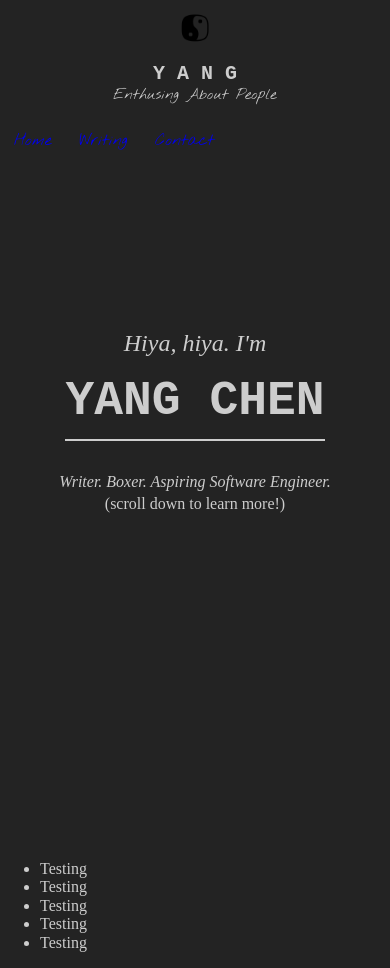
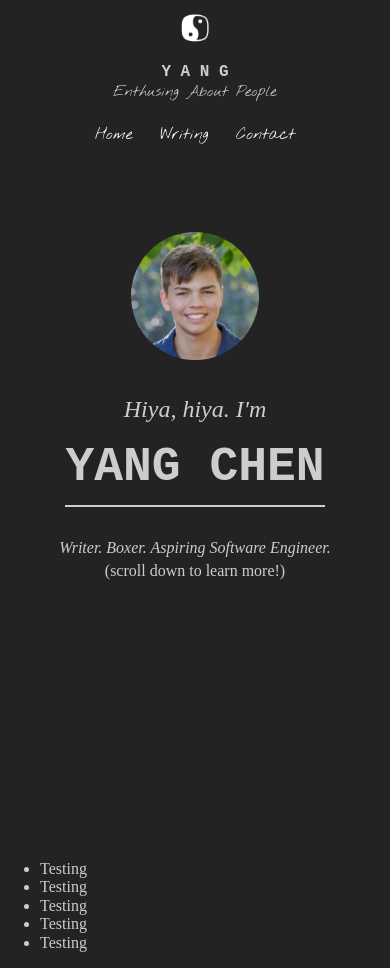
Before and after one commit to YangIon/yang-webpage, a website: page index-2.html in a window 390 px wide. Drawn offline with Linux system fonts and the light colour scheme; a web font is replaced by a local one.

Commit message:
Modified front page layout and mobile-view fixes

```diff
--- a/css/home.css
+++ b/css/home.css
@@ -1,9 +1,11 @@
+/* Body */
 body,
 html {
     background-color: #232323;
     color: #cdcdcd;
 }
 
+/* Navbar */
 .nav-container {
     height: 20px;
     width: 100%;
@@ -22,6 +24,7 @@ html {
     text-decoration: none;
 }
 
+/* DOM Element Additions */
 .sticky {
     position: fixed;
     top: 0px;
@@ -34,10 +37,11 @@ html {
     transition: visibility 1s, opacity 1s linear;
 }
 
-#test-g {
-    height: 1.8rem;
+.invert {
+    filter: invert(100%);
 }
 
+/* Title */
 @media only screen and (min-width: 1200px) {
     #center-name:before {
         content: "";
--- a/css/yang.css
+++ b/css/yang.css
@@ -77,7 +77,7 @@
 }
 
 #name-title::after {
-  content:"Enthusing About People";
+  content: "Enthusing About People";
   display: block;
   font: 15px 'Nothing You Could Do';
 }
@@ -144,24 +144,6 @@
   }
 }
 
-/* Nav Bar */
-.mh0 {
-  max-height: 0;
-}
-
-.mh-transition {
-  transition: max-height 0.5s ease-in-out;
-}
-
-.burger-check:checked~.mh0 {
-  max-height: 500px;
-  transition: max-height 0.7s ease-in-out;
-}
-
-.c--inherit {
-  color: inherit;
-}
-
 /* About */
 .hidden {
   visibility: hidden;
@@ -185,9 +167,6 @@
   animation-name: fadeIn;
 }
 
-
-
-
 /* SVG Filters */
 .orng-filter {
   filter: url(#orange);
--- a/index-2.html
+++ b/index-2.html
@@ -44,22 +44,26 @@
         <div class="nav-container absolute">
             <nav id="navbar" class="flex-ns items-center justify-between mw9">
                 <div class="flex-ns mb0-ns ml4-ns ml3-ns mt0-ns mt2 tc">
-                    <img src="assets/yin-yang-logo.png" class="mw9 h3-ns h2 monochrome mt1" alt="home-title">
-                    <h1 class="f4 nova pre ml3-ns overflow-hidden" id="name-title">Y A N G</h1>
+                    <img src="assets/yin-yang-logo.png" class="mw9 h3-ns h2 monochrome mt1 mb1 invert" alt="home-title">
+                    <h1 class="f4-ns f5 nova pre ml3-ns overflow-hidden" id="name-title">Y A N G</h1>
                 </div>
-                <div class="flex mr7-ns mr0 handwritten">
-                    <a href="#home">Home</a>
-                    <a href="#news">Writing</a>
-                    <a href="#contact">Contact</a>
+                <div class="flex justify-center mr7-ns handwritten">
+                    <a href="#home" class="white dim">Home</a>
+                    <a href="#news" class="white dim">Writing</a>
+                    <a href="#contact" class="white dim">Contact</a>
                 </div>
             </nav>
         </div>
         <div>
             <div class="flex flex-column w-100 vh-100 justify-center items-center">
+                <div class="pa4 tc">
+                    <img src="img/big-boy.jpg" class="br-100 h4 w4 dib" alt="avatar">
+                </div>
                 <span class="f3 i">Hiya, hiya. I'm</span>
                 <span class="f1 pt3 b nova" id="center-name">YANG CHEN</span>
+
                 <span class="pt4 i">Writer. Boxer. Aspiring Software Engineer.</span>
-                <span class="pt1">(scroll down to learn more!)</span>
+                <span class="pt1 mb5">(scroll down to learn more!)</span>
             </div>
         </div>
         <div>
@@ -90,10 +94,12 @@
             } else {
                 navbar.classList.remove("title-out");
                 navbar.classList.add("sticky");
+                navbar.classList.add("shadow-3")
                 if (st == 0) {
                     navbar.style.backgroundColor = "";
+                    navbar.classList.remove("shadow-3");
                 } else {
-                    navbar.style.backgroundColor = "#336699";
+                    navbar.style.backgroundColor = "#000000";
                 }
             }
             scrollPos = st <= 0 ? 0 : st;
```
